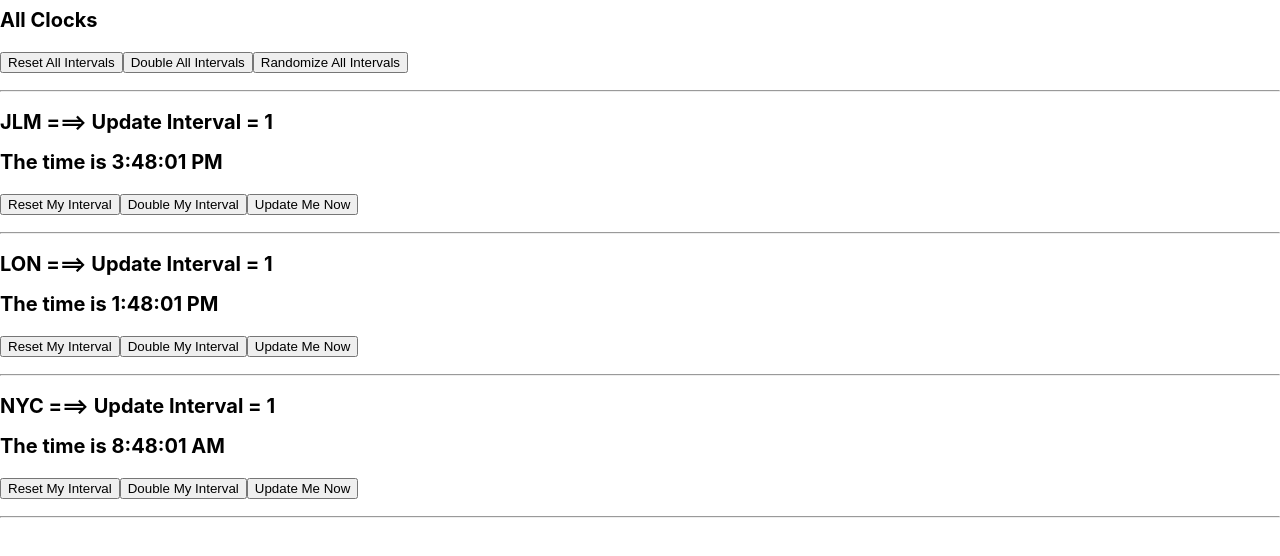
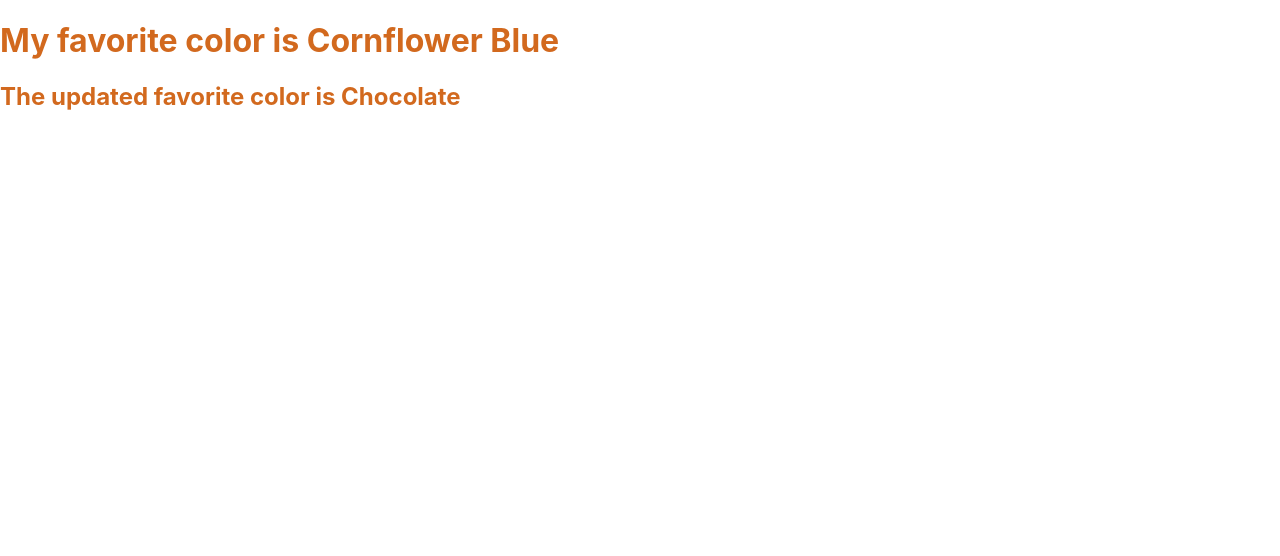
Before and after one commit to YehudaEdelstien/Schoolwork-JBH, a React (Create React App) app in the folder 05-react/react-app/: page / in a window 1280 px wide. Shown: the top 556 px of the page. Built offline with nearby package versions, Linux system fonts and the light colour scheme.

Commit message:
favorite color, reorganize

```diff
--- a/05-react/react-app/src/App.js
+++ b/05-react/react-app/src/App.js
@@ -1,6 +1,6 @@
 import './App.css';
 
-import {default as Component} from './Components/4/Clocks-app'
+import {default as Component} from './Components/3/FavoriteColor/FavoriteColor'
 function App() {
   return (
     <div>
--- /dev/null
+++ b/05-react/react-app/src/Components/3/FavoriteColor/FavoriteColor.js
@@ -0,0 +1,31 @@
+import React, { Component } from 'react';
+
+class FavoriteColor extends Component {
+    state = { favoriteColor: "CornflowerBlue", colorWasUpdated: false }
+
+    componentDidMount() {
+        setTimeout(() => {
+            this.setState({ favoriteColor: "Chocolate", colorWasUpdated: true })
+        }, 1000)
+    }
+
+    componentDidUpdate() {
+        if (this.state.colorWasUpdated){
+            this.setState(prevState => {
+                return {updatedFavoriteColor: prevState.favoriteColor, colorWasUpdated: false,}
+            })
+        }
+    }
+
+    render() {
+        const { favoriteColor, updatedFavoriteColor } = this.state
+        return (
+            <div>
+                <h1 style={{ color: favoriteColor }}>My favorite color is Cornflower Blue</h1>
+                {updatedFavoriteColor && <h2 style={{ color: favoriteColor }}>The updated favorite color is {updatedFavoriteColor}</h2>}
+            </div>
+        );
+    }
+}
+
+export default FavoriteColor;
```
Also changed, not shown: 05-react/react-app/src/Components/1/1.js (added, +14 -0 lines).
